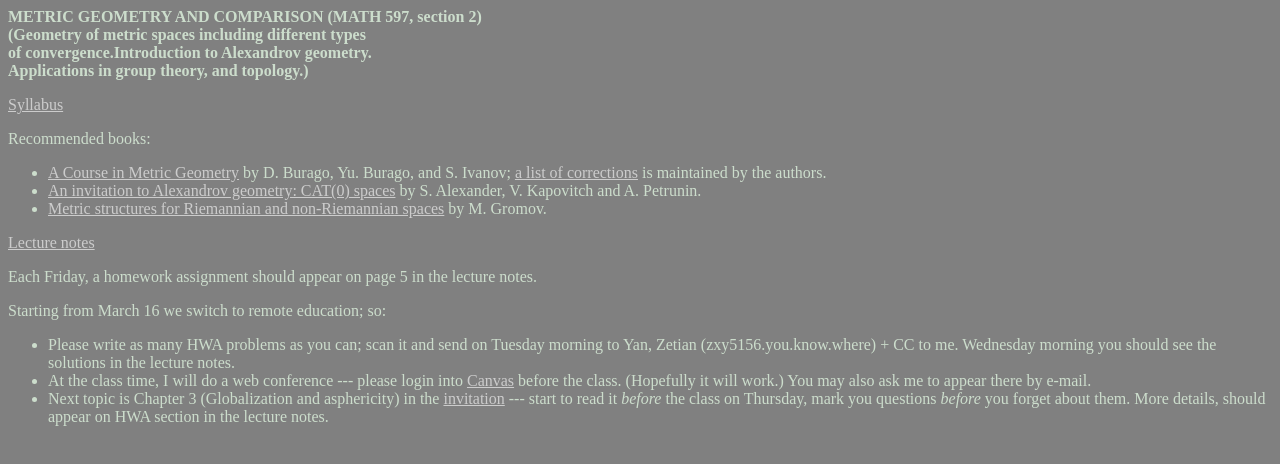
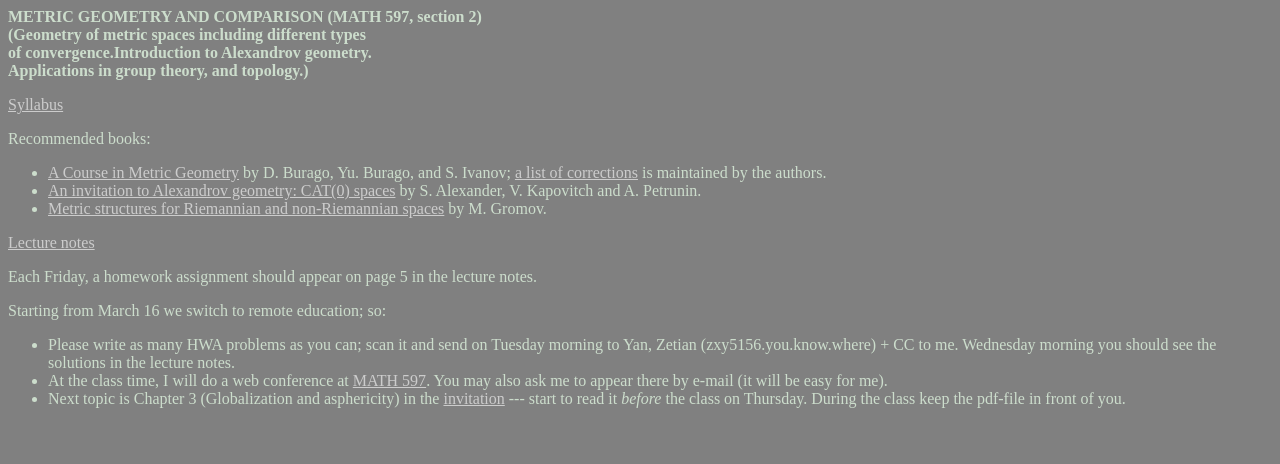
Before and after one commit to anton-petrunin/metric-geometry, a plain HTML site: page index.html in a window 1280 px wide. Drawn offline with nearby package versions, Linux system fonts and the light colour scheme; some packages are replaced by stand-ins of ours.

Commit message:
bigbluebutton

```diff
--- a/index.html
+++ b/index.html
@@ -41,10 +41,10 @@ Please write as many HWA problems as you can;
 scan it and send on Tuesday morning to Yan, Zetian (zxy5156.you.know.where) + CC to me.
 Wednesday morning you should see the solutions in the lecture notes.</li>
 
-<li> At the class time, I will do a web conference --- please login into <a href="https://lmstools.ais.psu.edu/canvasauth/index.html">Canvas</a> before the class. (Hopefully it will work.) You may also ask me to appear there by e-mail.</li>
+<li> At the class time, I will do a web conference at <a href="https://demo.bigbluebutton.org/gl/ant-aa3-mqc"> MATH 597</a>.
+You may also ask me to appear there by e-mail (it will be easy for me).</li>
 
-<li> Next topic is Chapter 3 (Globalization and asphericity) in the <a href="https://anton-petrunin.github.io/invitation/"> invitation</a> --- start to read it <em>before</em> the class on Thursday, mark you questions <em>before</em> you forget about them.
-More details, should appear on HWA section in the lecture notes.</li>
+<li> Next topic is Chapter 3 (Globalization and asphericity) in the <a href="https://anton-petrunin.github.io/invitation/"> invitation</a> --- start to read it <em>before</em> the class on Thursday. During the class keep the pdf-file in front of you.</li>
 </ul>
 </p>
 
```
